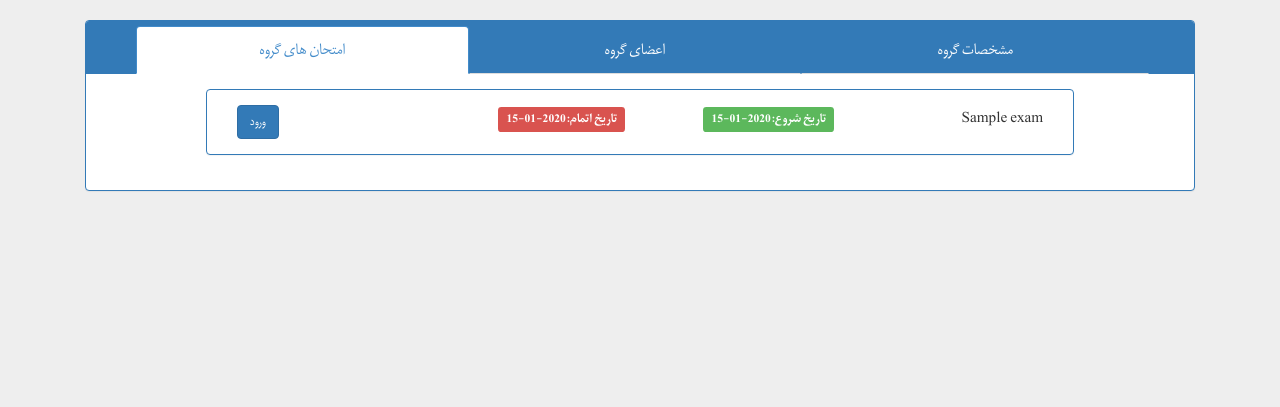
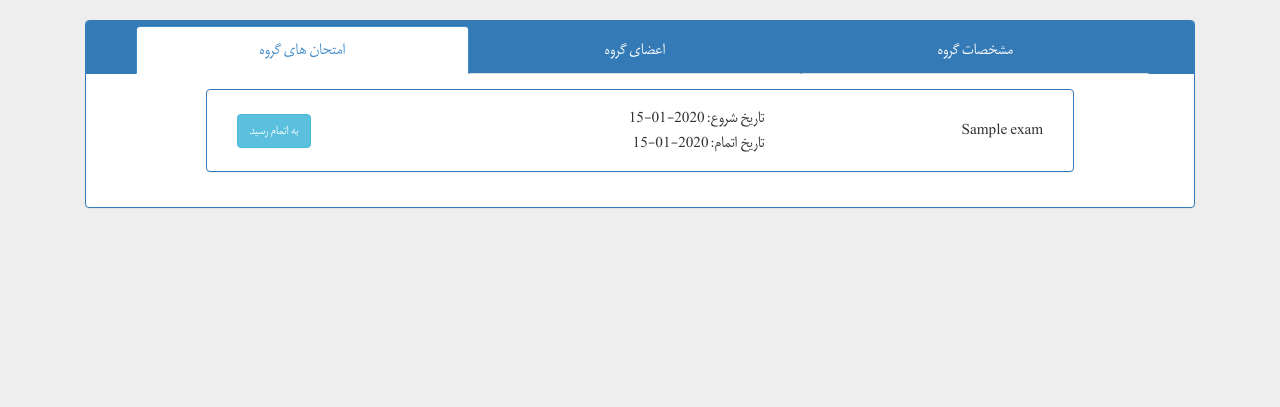
Before and after one commit to behnejad/gosling, a Django app: template templates/group.html in a window 1280 px wide, after a click on "امتحان های گروه". Shown: the part 72-479 px from the top of the page. Run offline with Django 3.2, Linux system fonts and the light colour scheme; the template is opened without the code that fills it: most values are stand-ins (such as "Sample title", 1, 10 or a date in 2020); some libraries are stand-ins or nearby versions.

Commit message:
group design changed.

```diff
--- a/templates/group.html
+++ b/templates/group.html
@@ -117,20 +117,23 @@
                                 {% for exam in exams %}
                                     <div class="panel panel-primary" align="right">
                                         <div class="panel-body">
-                                            <div class="col-sm-3" align="left">
-                                                <a href='{% url 'exam' exam.id %}' class="btn btn-primary">ورود</a>
+                                            <div class="col-sm-4" align="left" style="padding-top: 9px;">
+                                                {% if exam.isStart %}
+                                                    <a href='{% url 'exam' exam.id %}' class="btn btn-warning">در حال اجرا</a>
+                                                {% else %}
+                                                    <a href='{% url 'exam' exam.id %}' class="btn btn-info">به اتمام رسید</a>
+                                                {% endif %}
                                                 {% if not user %}
                                                     <a href='#' class="btn btn-primary">ویرایش</a>
                                                     <a href='#' class="btn btn-primary">حذف</a>
                                                 {% endif %}
                                             </div>
-                                            <div class="col-sm-3" align="right">
-                                                <span class="label label-danger"> تاریخ اتمام:{{ exam.startdate }}</span>
+                                            <div class="col-sm-4" align="right">
+                                                 تاریخ شروع:{{ exam.startdate }}
+                                                <br>
+                                                تاریخ اتمام:{{ exam.enddate }}
                                             </div>
-                                            <div class="col-sm-3" align="right">
-                                                <span class="label label-success">تاریخ شروع:{{ exam.enddate }}</span>
-                                            </div>
-                                            <div class="col-sm-3" align="right">
+                                            <div class="col-sm-4" align="right" style="padding-top: 12.5px;">
                                                 {{ exam.name }}
                                             </div>
                                         </div>
```
